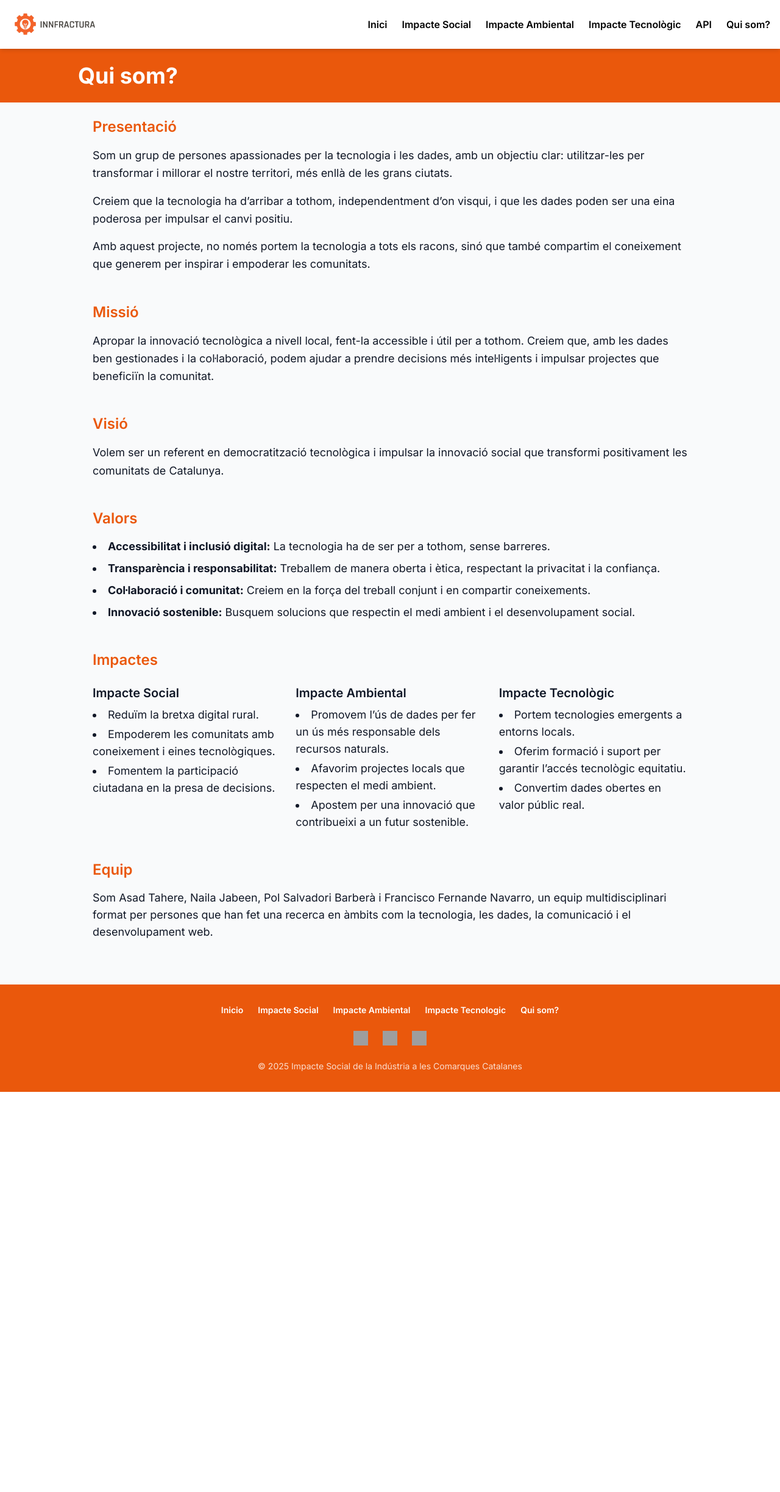
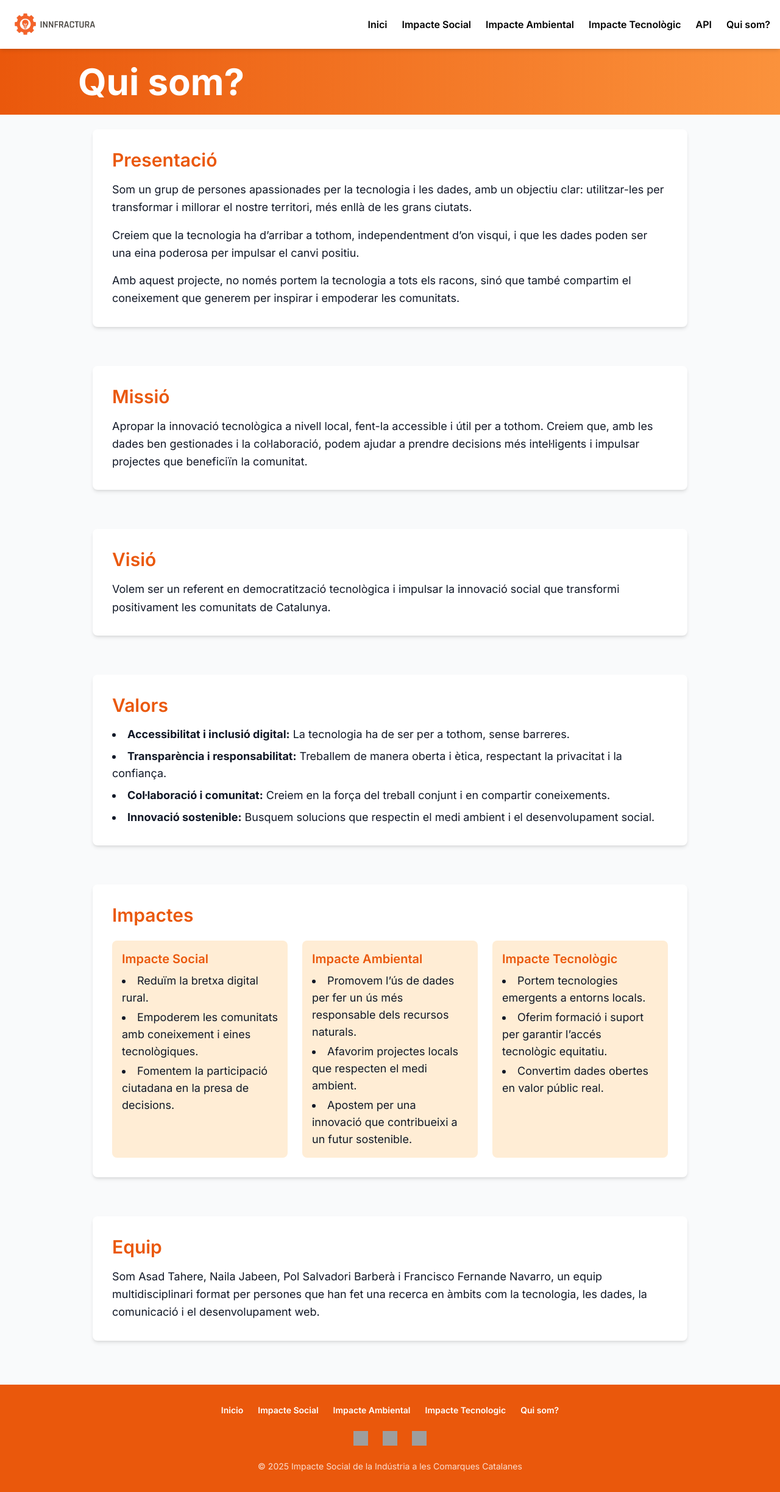
Before and after one commit to AsadSaidi/DIG_AdaLovelace_ODS9, a PHP site: page /views/qui_som.php in a window 1280 px wide. Shown: the whole page at 61% size. Before the commit the page ends 1790 px from the top, so only its background shows below. Run offline with PHP 8.4, Linux system fonts and the light colour scheme; some libraries are stand-ins or nearby versions; grey boxes are pictures that could not be loaded.

Commit message:
estils aplicats

```diff
--- a/views/qui_som.php
+++ b/views/qui_som.php
@@ -5,25 +5,46 @@
   <meta name="viewport" content="width=device-width, initial-scale=1" />
   <title>Qui som</title>
   <script src="https://cdn.tailwindcss.com"></script>
+  <link href="https://fonts.googleapis.com/css2?family=Inter:wght@400;600;700&display=swap" rel="stylesheet">
   <style>
     body {
-      font-family: Arial, sans-serif;
+      font-family: 'Inter', sans-serif;
       margin: 0;
       background-color: #f4f4f4;
     }
+    .animate-fade-in {
+      animation: fadeIn 1s ease-in-out;
+    }
+    @keyframes fadeIn {
+      from { opacity: 0; transform: translateY(20px); }
+      to { opacity: 1; transform: translateY(0); }
+    }
+    .chart-wrapper canvas {
+      max-width: 100%;
+      width: 100%;
+      height: auto;
+      display: block;
+      margin: 0 auto;
+    }
+    details summary {
+      cursor: pointer;
+      transition: color 0.2s ease-in-out;
+    }
+    details summary:hover {
+      color: #1E40AF;
+    }
   </style>
 </head>
-<?php include '../includes/header.php' ?>
 <body class="bg-gray-50 min-h-screen text-gray-900">
+  <?php include '../includes/header.php' ?>
 
-  <header class="bg-orange-600 text-white p-6">
-    <h1 class="text-4xl font-bold max-w-5xl mx-auto">Qui som?</h1>
+  <header class="bg-gradient-to-r from-orange-600 to-orange-400 text-white p-6">
+    <h1 class="text-6xl font-bold max-w-5xl mx-auto animate-fade-in text-white">Qui som?</h1>
   </header>
 
-  <main class="max-w-5xl mx-auto p-6 space-y-12">
-
-    <section class="space-y-4">
-      <h2 class="text-2xl font-semibold text-orange-600">Presentació</h2>
+  <main class="max-w-5xl mx-auto p-6 space-y-16">
+    <section class="bg-white p-8 rounded-lg shadow-md space-y-4">
+      <h2 class="text-3xl font-semibold text-orange-600 animate-fade-in">Presentació</h2>
       <p class="text-lg leading-relaxed">
         Som un grup de persones apassionades per la tecnologia i les dades, amb un objectiu clar: utilitzar-les per transformar i millorar el nostre territori, més enllà de les grans ciutats.
       </p>
@@ -35,22 +56,22 @@
       </p>
     </section>
 
-    <section class="space-y-4">
-      <h2 class="text-2xl font-semibold text-orange-600">Missió</h2>
+    <section class="bg-white p-8 rounded-lg shadow-md space-y-4">
+      <h2 class="text-3xl font-semibold text-orange-600 animate-fade-in">Missió</h2>
       <p class="text-lg leading-relaxed">
         Apropar la innovació tecnològica a nivell local, fent-la accessible i útil per a tothom. Creiem que, amb les dades ben gestionades i la col·laboració, podem ajudar a prendre decisions més intel·ligents i impulsar projectes que beneficiïn la comunitat.
       </p>
     </section>
 
-    <section class="space-y-4">
-      <h2 class="text-2xl font-semibold text-orange-600">Visió</h2>
+    <section class="bg-white p-8 rounded-lg shadow-md space-y-4">
+      <h2 class="text-3xl font-semibold text-orange-600 animate-fade-in">Visió</h2>
       <p class="text-lg leading-relaxed">
         Volem ser un referent en democratització tecnològica i impulsar la innovació social que transformi positivament les comunitats de Catalunya.
       </p>
     </section>
 
-    <section class="space-y-4">
-      <h2 class="text-2xl font-semibold text-orange-600">Valors</h2>
+    <section class="bg-white p-8 rounded-lg shadow-md space-y-4">
+      <h2 class="text-3xl font-semibold text-orange-600 animate-fade-in">Valors</h2>
       <ul class="list-disc list-inside text-lg space-y-2">
         <li><strong>Accessibilitat i inclusió digital:</strong> La tecnologia ha de ser per a tothom, sense barreres.</li>
         <li><strong>Transparència i responsabilitat:</strong> Treballem de manera oberta i ètica, respectant la privacitat i la confiança.</li>
@@ -59,27 +80,27 @@
       </ul>
     </section>
 
-    <section class="space-y-6">
-      <h2 class="text-2xl font-semibold text-orange-600">Impactes</h2>
+    <section class="bg-white p-8 rounded-lg shadow-md space-y-6">
+      <h2 class="text-3xl font-semibold text-orange-600 animate-fade-in">Impactes</h2>
       <div class="grid grid-cols-1 md:grid-cols-3 gap-6">
-        <div>
-          <h3 class="text-xl font-semibold mb-2">Impacte Social</h3>
+        <div class="bg-orange-100 p-4 rounded-lg">
+          <h3 class="text-xl font-semibold mb-2 text-orange-600">Impacte Social</h3>
           <ul class="list-disc list-inside text-lg space-y-1">
             <li>Reduïm la bretxa digital rural.</li>
             <li>Empoderem les comunitats amb coneixement i eines tecnològiques.</li>
             <li>Fomentem la participació ciutadana en la presa de decisions.</li>
           </ul>
         </div>
-        <div>
-          <h3 class="text-xl font-semibold mb-2">Impacte Ambiental</h3>
+        <div class="bg-orange-100 p-4 rounded-lg">
+          <h3 class="text-xl font-semibold mb-2 text-orange-600">Impacte Ambiental</h3>
           <ul class="list-disc list-inside text-lg space-y-1">
             <li>Promovem l’ús de dades per fer un ús més responsable dels recursos naturals.</li>
             <li>Afavorim projectes locals que respecten el medi ambient.</li>
             <li>Apostem per una innovació que contribueixi a un futur sostenible.</li>
           </ul>
         </div>
-        <div>
-          <h3 class="text-xl font-semibold mb-2">Impacte Tecnològic</h3>
+        <div class="bg-orange-100 p-4 rounded-lg">
+          <h3 class="text-xl font-semibold mb-2 text-orange-600">Impacte Tecnològic</h3>
           <ul class="list-disc list-inside text-lg space-y-1">
             <li>Portem tecnologies emergents a entorns locals.</li>
             <li>Oferim formació i suport per garantir l’accés tecnològic equitatiu.</li>
@@ -88,14 +109,15 @@
         </div>
       </div>
     </section>
-<section class="space-y-4">
-  <h2 class="text-2xl font-semibold text-orange-600">Equip</h2>
-  <p class="text-lg">
-    Som Asad Tahere, Naila Jabeen, Pol Salvadori Barberà i Francisco Fernande Navarro, un equip multidisciplinari format per persones que han fet una recerca en àmbits com la tecnologia, les dades, la comunicació i el desenvolupament web.
-  </p>
-</section>
+
+    <section class="bg-white p-8 rounded-lg shadow-md space-y-4">
+      <h2 class="text-3xl font-semibold text-orange-600 animate-fade-in">Equip</h2>
+      <p class="text-lg leading-relaxed">
+        Som Asad Tahere, Naila Jabeen, Pol Salvadori Barberà i Francisco Fernande Navarro, un equip multidisciplinari format per persones que han fet una recerca en àmbits com la tecnologia, les dades, la comunicació i el desenvolupament web.
+      </p>
+    </section>
   </main>
+
   <?php include '../includes/footer.php' ?>
-
 </body>
 </html>
```
Also changed, not shown: index.php (+103 -58 lines), views/API/documentacion.php (+22 -9 lines).
